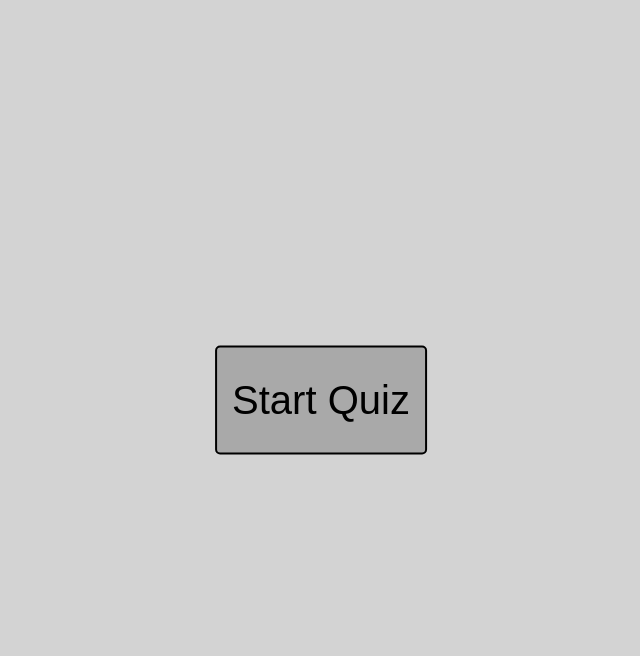
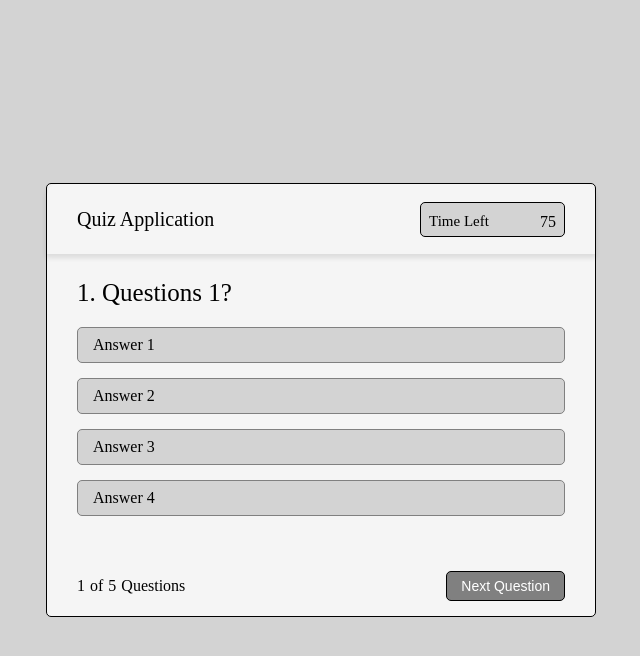
Before and after one commit to chasechri/codeine-quiz, a plain HTML site: page index.html in a window 1280 px wide. Both pictures are taken after a click on the button "Start Quiz". Shown: the whole page, without its empty margins (319-959 px from the left). Drawn offline with Linux system fonts and the light colour scheme.

Commit message:
adding questions w js

```diff
--- /dev/null
+++ b/assets/questions.js
@@ -0,0 +1,58 @@
+// creating array and passing the number, questios, options, and answers
+let questions = [
+    {
+        numb: 1,
+        question: "Questions 1?",
+        answers: "Answer 2",
+        options: [
+            "Answer 1",
+            "Answer 2",
+            "Answer 3",
+            "Answer 4"
+        ]
+    },
+    {
+        numb: 2,
+        question: "Questions 2?",
+        answers: "Answer 4",
+        options: [
+            "Answer 1",
+            "Answer 2",
+            "Answer 3",
+            "Answer 4"
+        ]
+    },
+    {
+        numb: 3,
+        question: "Questions 3?",
+        answers: "Answer 1",
+        options: [
+            "Answer 1",
+            "Answer 2",
+            "Answer 3",
+            "Answer 4"
+        ]
+    },
+    {
+        numb: 4,
+        question: "Questions 4?",
+        answers: "Answer 4",
+        options: [
+            "Answer 1",
+            "Answer 2",
+            "Answer 3",
+            "Answer 4"
+        ]
+    },
+    {
+        numb: 5,
+        question: "Questions 5?",
+        answers: "Answer 3",
+        options: [
+            "Answer 1",
+            "Answer 2",
+            "Answer 3",
+            "Answer 4"
+        ]
+    },
+];
--- a/assets/script.js
+++ b/assets/script.js
@@ -1,4 +1,49 @@
-const start_btn = document.querySelector(".start-btn");
-const quiz_box = document.querySelector(".quiz-box")
+const start_btn = document.querySelector(".start-btn button");
+const quiz_box = document.querySelector(".quiz-box");
 
-// when start button clicked
+// when start button clicked quit starts
+start_btn.onclick = ()=>{
+    quiz_box.classList.add("activeQuiz");
+    showQuestions(0);
+    queCounter(1);
+}
+
+let que_count = 0;
+let que_numb = 1;
+
+const next_btn = quiz_box.querySelector(".next-btn")
+
+// when next button clicked
+next_btn.onclick = ()=>{
+    if(que_count < questions.length - 1){
+        que_count++;
+        que_numb++;
+        showQuestions(que_count);
+        queCounter(que_numb);
+    }else{
+        console.log("Questions completed");
+    }
+}
+
+// getting Qs and options form array
+function showQuestions(index){
+    const que_text = document.querySelector(".que-text");
+    const option_list = document.querySelector(".option-list");
+    let que_tag = '<span>'+ questions[index].numb + ". " + questions[index].question +'<span>';
+    let option_tag = '<div class="option">'+ questions[index].options[0] +'<span></span></div>'
+                     + '<div class="option">'+ questions[index].options[1] +'<span></span></div>'
+                     + '<div class="option">'+ questions[index].options[2] +'<span></span></div>'
+                     + '<div class="option">'+ questions[index].options[3] +'<span></span></div>';
+    que_text.innerHTML = que_tag;
+    option_list.innerHTML = option_tag;
+    const option = option_list.querySelectorAll(".option");
+    for (let i = 0; i < option.length; i++) {
+        option[i].setAttribute("onclick", "optionSelected(this");
+    }
+}
+
+function queCounter(index){
+    const bottom_ques_counter = quiz_box.querySelector(".total-que");
+    let totalQuesCountTag = '<span><p>'+ index +'</p>of<p>'+ questions.length +'</p>Questions</span>';
+    bottom_ques_counter.innerHTML = totalQuesCountTag;
+}
--- a/assets/styles.css
+++ b/assets/styles.css
@@ -16,6 +16,13 @@ body{
     top: 50%;
     left: 50%;
     transform: translate( -50%, -50%);
+}
+
+.quiz-box.activeQuiz{
+    z-index: 5;
+    opacity: 1;
+    pointer-events: auto;
+    transform: translate(-50%, -50%) scale(1);
 }
 
 /*start quiz styling*/
--- a/index.html
+++ b/index.html
@@ -22,10 +22,10 @@
       </header>
       <section>
         <div class="que-text">
-          <span>Question 1?</span>
+          <!--<span>Question 1?</span>-->
         </div>
         <div class="option-list">
-          <div class="option">
+          <!--<div class="option">
             <span>answer 1</span>
           </div>
           <div class="option">
@@ -36,17 +36,17 @@
           </div>
           <div class="option">
             <span>answer 4</span>
-          </div>
+          </div> -->
         </div>
       </section>
       <footer>
         <div class="total-que">
-          <span
+          <!--<span
             ><p>2</p>
             of
             <p>5</p>
             Questions</span
-          >
+          >-->
         </div>
         <button class="next-btn">Next Question</button>
       </footer>
@@ -79,6 +79,7 @@
       </div>
     </div>
 
+    <script src="./assets/questions.js"></script>
     <script src="./assets/script.js"></script>
   </body>
 </html>
```
